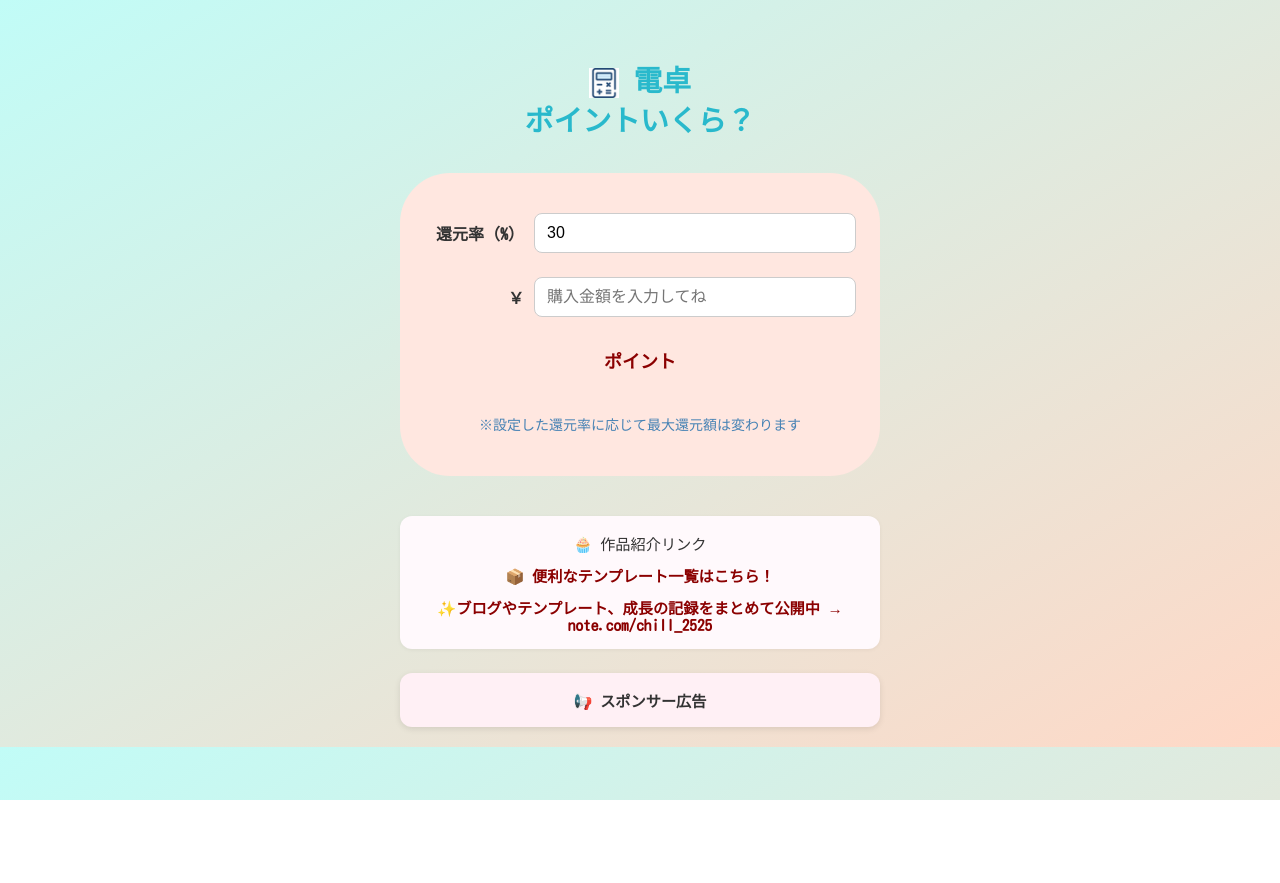
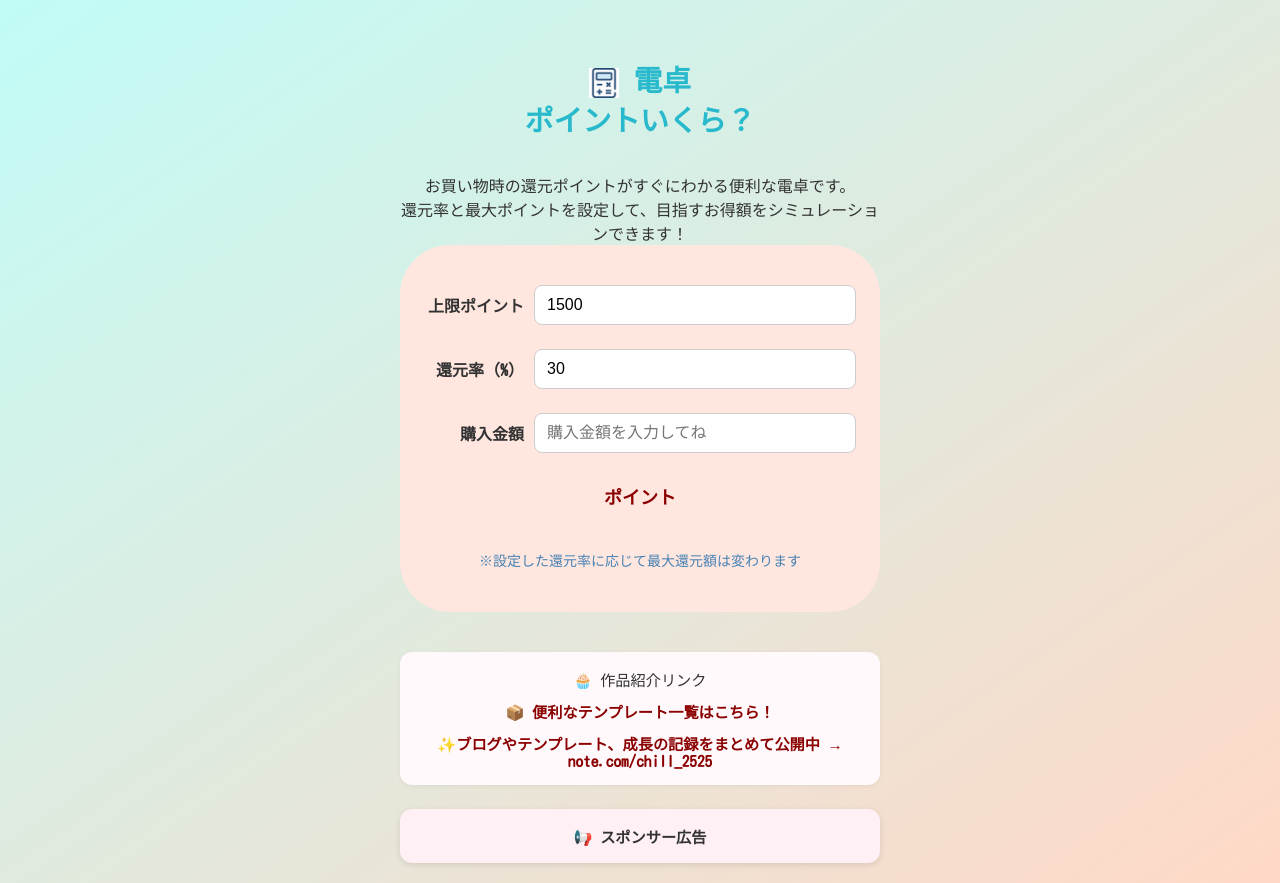
Before and after one commit to codeAchsh/HowMuchCalc-Ad-free, a plain HTML site: page index.html in a window 1280 px wide. Before the commit the page ends 800 px from the top, so only its background shows below. Drawn offline with Linux system fonts and the light colour scheme.

Commit message:
Update index.html

```diff
--- a/index.html
+++ b/index.html
@@ -22,15 +22,25 @@
 <body>
   <div class="container">
     <h1><img src="assets/images/calc.ico" alt="cal" class="icon"> 電卓<br>ポイントいくら？</h1>
+    <p class="description">
+        お買い物時の還元ポイントがすぐにわかる便利な電卓です。<br>
+        還元率と最大ポイントを設定して、目指すお得額をシミュレーションできます！
+    </p>
 
     <div class="buy">
+        <div class="form-row">
+            <label for="maxPointInput">上限ポイント</label>
+            <input type="number" id="maxPointInput" value="1500" />
+        </div>
+
         <div class="form-row">
             <label for="rateInput">還元率（%）</label>
             <input type="number" id="rateInput" value="30" />
         </div>
 
+
         <div class="form-row">
-        <label for="amountInput">￥</label>
+            <label for="amountInput">購入金額</label>
             <input type="number" id="amountInput" placeholder="購入金額を入力してね" />
         </div>
 
```
Lines whose indentation alone changed are shown as unchanged.
